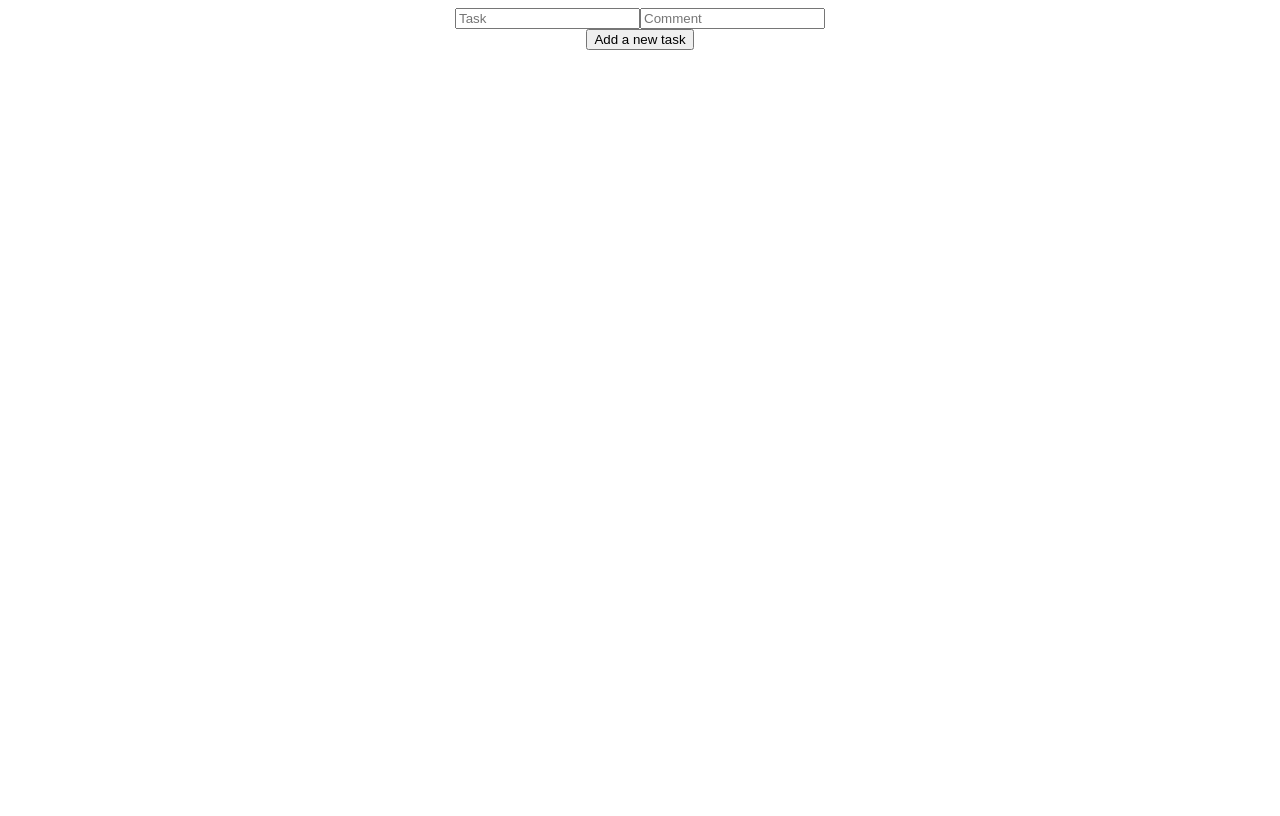
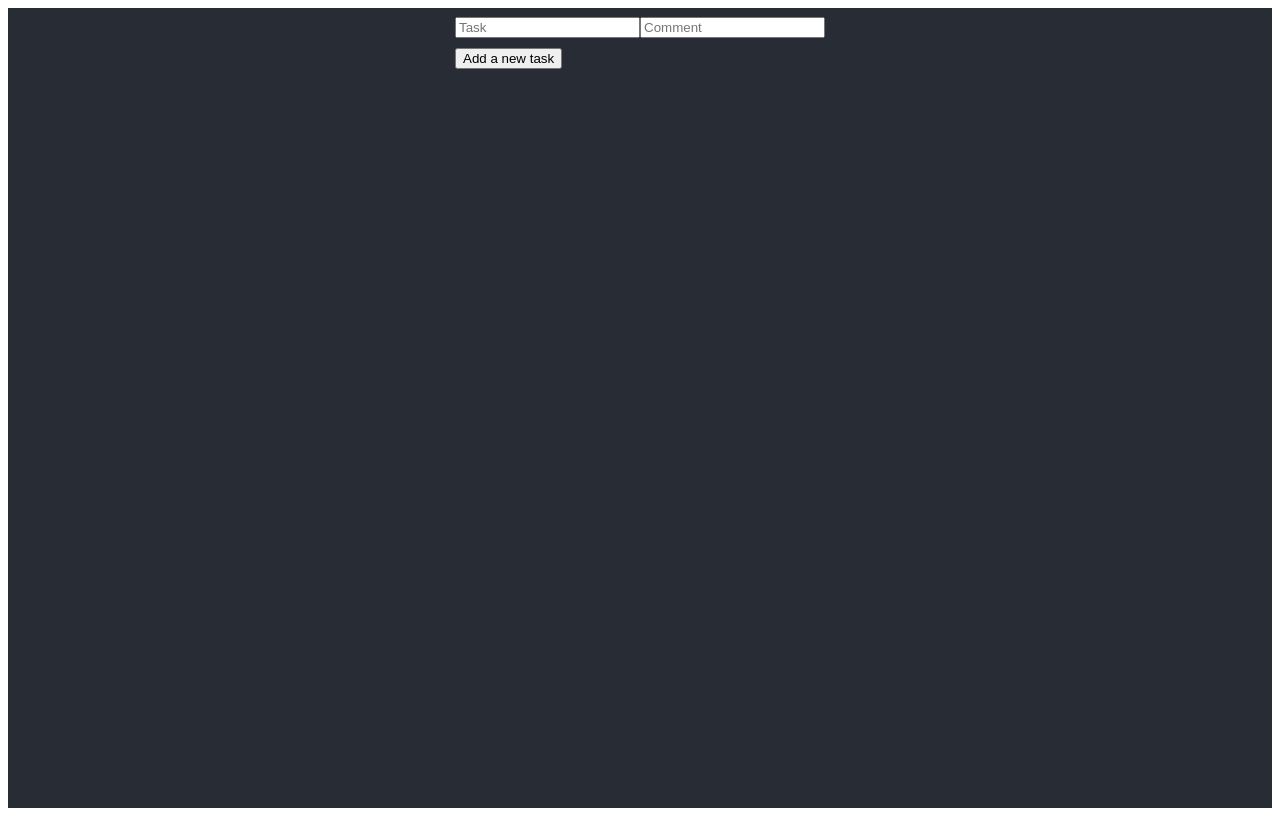
Before and after one commit to takacsberni/React-ts-to-do, a React (Create React App) app: page / in a window 1280 px wide. Built offline with nearby package versions, Linux system fonts and the light colour scheme.

Commit message:
feat: add some style for the App div

```diff
--- a/src/App.css
+++ b/src/App.css
@@ -1,38 +1,10 @@
 .App {
-  text-align: center;
-}
-
-.App-logo {
-  height: 40vmin;
-  pointer-events: none;
-}
-
-@media (prefers-reduced-motion: no-preference) {
-  .App-logo {
-    animation: App-logo-spin infinite 20s linear;
-  }
-}
-
-.App-header {
   background-color: #282c34;
-  min-height: 100vh;
+  min-height: 100vh; /*the element should occupy the web browser viewport height*/
   display: flex;
   flex-direction: column;
   align-items: center;
-  justify-content: center;
+  justify-content: flex-start;
   font-size: calc(10px + 2vmin);
-  color: white;
+  font-family: Arial, sans-serif;
 }
-
-.App-link {
-  color: #61dafb;
-}
-
-@keyframes App-logo-spin {
-  from {
-    transform: rotate(0deg);
-  }
-  to {
-    transform: rotate(360deg);
-  }
-}
```
